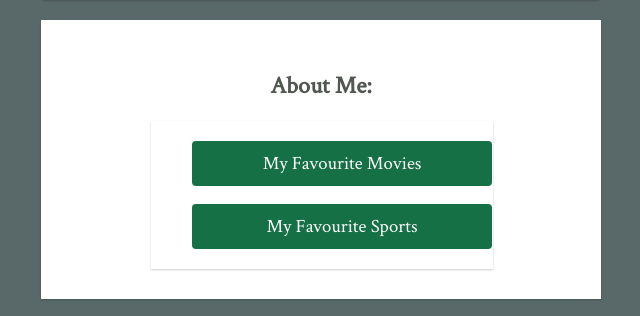
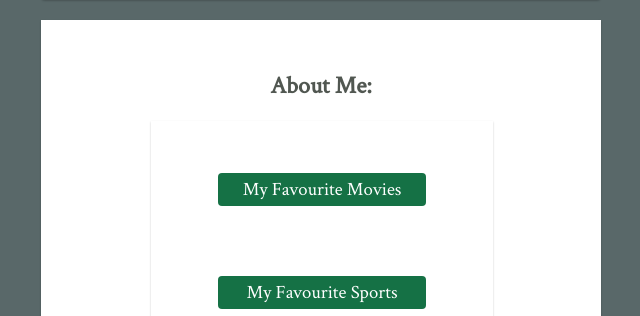
Before and after one commit to pjelkmann/profile, a plain HTML site: page index.html in a window 1280 px wide. Shown: the part 604-920 px from the top of the page, without its empty margins (319-959 px from the left). Drawn offline with Linux system fonts and the light colour scheme.

Commit message:
more tinkering with buttons on the table in the middle

```diff
--- a/index.html
+++ b/index.html
@@ -47,7 +47,7 @@
       About Me:
     </h2>
     <div class= "index_table">
-      <ul>
+      <ul class= list_inline>
         <li class= "list_style_none">
           <a href="movies.html">
             <h3 class= table_element>
--- a/style.css
+++ b/style.css
@@ -90,11 +90,13 @@ body {
 }
 
 .table_element {
-  color: white;
-  background-color: #157145;
-  font-weight: 500;
-  padding: 10px;
-  border-radius: 4px;
+    color: white;
+    background-color: #157145;
+    font-weight: 500;
+    padding: 4px;
+    border-radius: 4px;
+    width: 200px;
+    margin: 15 auto;
 }
 
 .footer {
```
